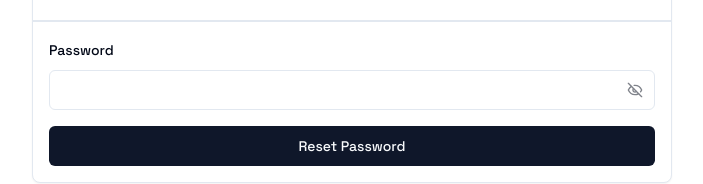
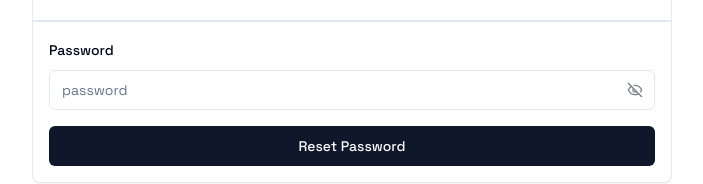
Before and after one commit to Krish-Parekh/library-management-client, a Next.js app: page /reset-password in a window 1280 px wide. Shown: the part 348-532 px from the top of the page, without its empty margins (288-991 px from the left). Built offline with nearby package versions, Linux system fonts and the light colour scheme.

Commit message:
fix: adding regex to the password input

```diff
--- a/src/components/forms/ResetPasswordForm.tsx
+++ b/src/components/forms/ResetPasswordForm.tsx
@@ -20,16 +20,13 @@ import { useLibraryPostMutation } from "@/hooks/useMutation";
 import { TResponse } from "@/types/main";
 import { toast } from "sonner";
 import { useRouter } from "next/navigation";
+import { ResetPasswordFormSchema } from "./schema/auth.schema";
 
 interface TResetPasswordRequest {
   userId: string;
   token: string;
   password: string;
 }
-
-const resetPasswordSchema = z.object({
-  password: z.string().min(8).max(100),
-});
 
 const URLs = {
   post: "/auth/reset-password/",
@@ -40,8 +37,8 @@ export default function ResetPasswordForm() {
   const token = get("token");
   const userId = get("id");
   const router = useRouter();
-  const form = useForm<z.infer<typeof resetPasswordSchema>>({
-    resolver: zodResolver(resetPasswordSchema),
+  const form = useForm<z.infer<typeof ResetPasswordFormSchema>>({
+    resolver: zodResolver(ResetPasswordFormSchema),
     defaultValues: {
       password: "",
     },
@@ -64,7 +61,7 @@ export default function ResetPasswordForm() {
     },
   });
 
-  async function onSubmit(data: z.infer<typeof resetPasswordSchema>) {
+  async function onSubmit(data: z.infer<typeof ResetPasswordFormSchema>) {
     if (!userId || !token) return;
     await trigger({ password: data.password, userId, token });
   }
@@ -79,7 +76,7 @@ export default function ResetPasswordForm() {
             <FormItem>
               <FormLabel>Password</FormLabel>
               <FormControl>
-                <PasswordInput {...field} />
+                <PasswordInput placeholder="password" {...field} />
               </FormControl>
               <FormMessage>
                 {form.formState.errors.password?.message}
```
